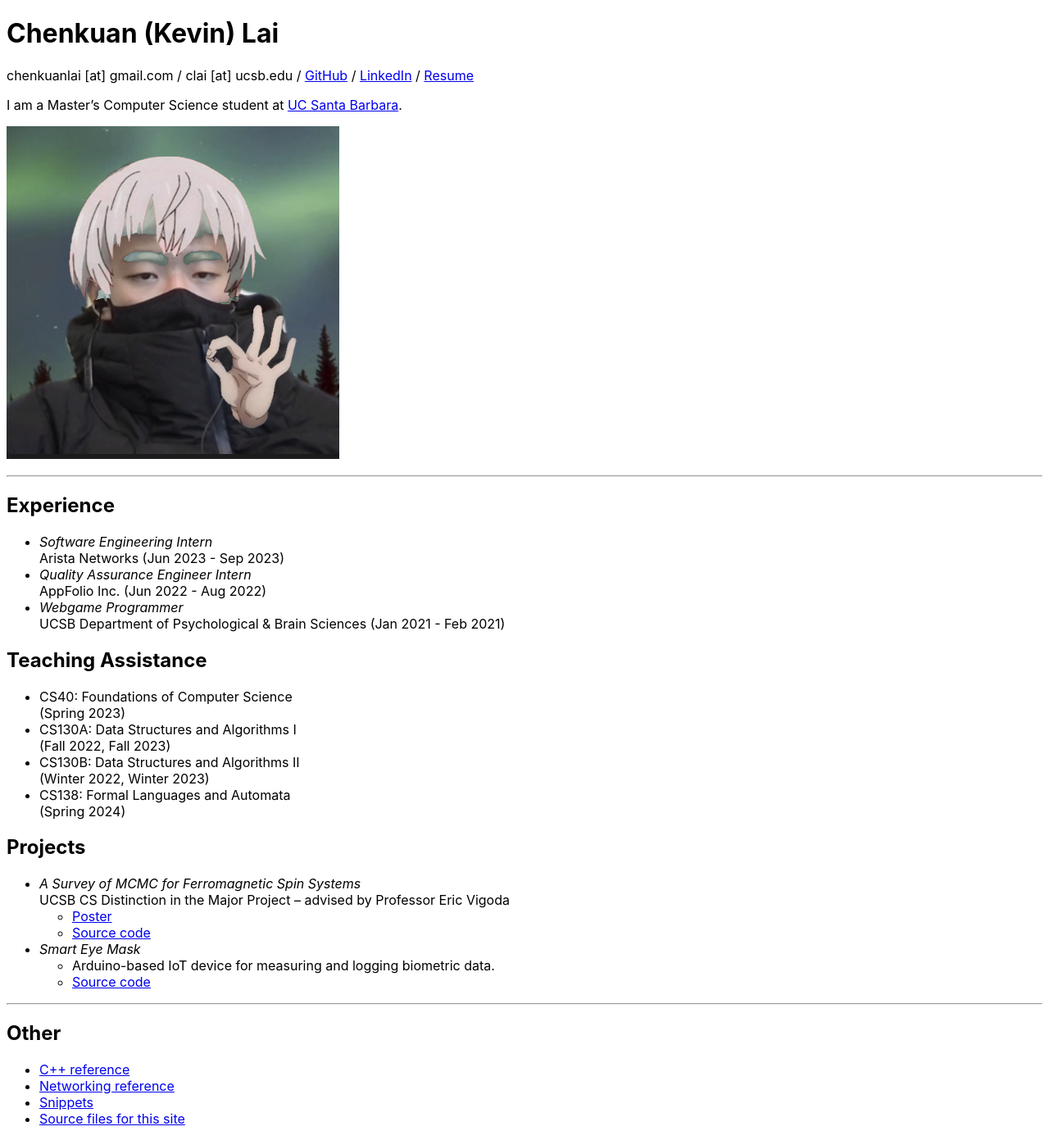
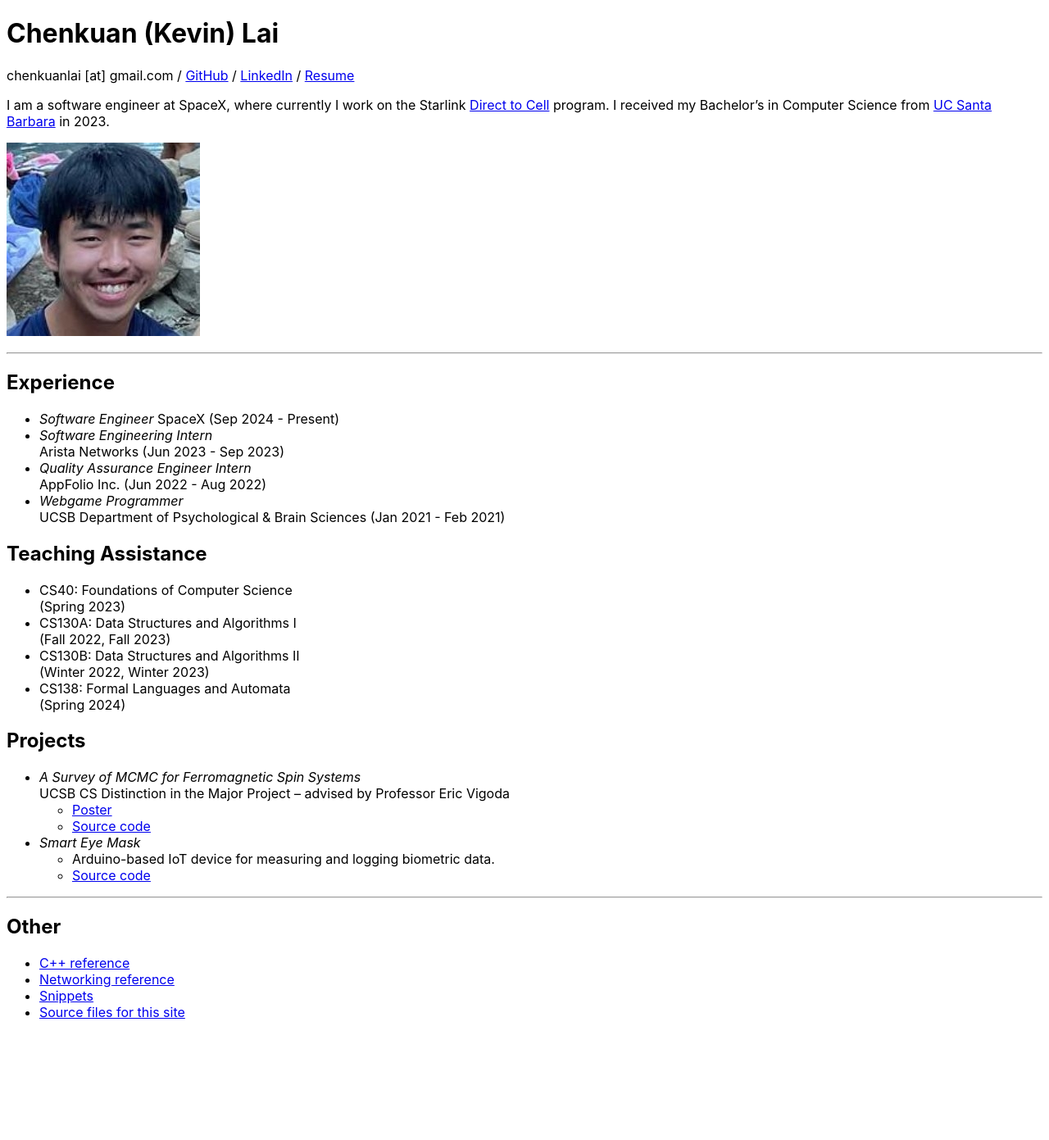
Before and after one commit to notkevin12/site, a Jekyll site: the page built from index.md, in a window 1280 px wide. Shown: the whole page at 82% size. Built offline with Jekyll 4.4.1, drawn with Linux system fonts in a browser that asks for light colours; our own code applies the rules of GitHub Pages for plain Markdown files; after the commit the page ends 1261 px from its top, so only the background shows below that.

Commit message:
20251023

```diff
--- a/index.md
+++ b/index.md
@@ -4,16 +4,18 @@ layout: default
 
 # Chenkuan (Kevin) Lai
 
-chenkuanlai [at] gmail.com / clai [at] ucsb.edu / [GitHub](https://github.com/notkevin12) / [LinkedIn](https://www.linkedin.com/in/notkevin12) / [Resume](Resume.pdf)
+chenkuanlai [at] gmail.com / [GitHub](https://github.com/notkevin12) / [LinkedIn](https://www.linkedin.com/in/notkevin12) / [Resume](Resume.pdf)
 
-I am a Master's Computer Science student at [UC Santa Barbara](https://www.cs.ucsb.edu/).
+I am a software engineer at SpaceX, where currently I work on the Starlink [Direct to Cell](https://starlink.com/business/direct-to-cell) program. I received my Bachelor's in Computer Science from [UC Santa Barbara](https://www.cs.ucsb.edu/) in 2023.
 
-![it's me! :P](me.png)
+![it's me! :3](me.jpg)
 
 ---
 
 ## Experience
 
+- _Software Engineer_
+  SpaceX (Sep 2024 - Present)
 - _Software Engineering Intern_
   Arista Networks (Jun 2023 - Sep 2023)
 - _Quality Assurance Engineer Intern_
```
Also changed, not shown: me.jpg (added).
